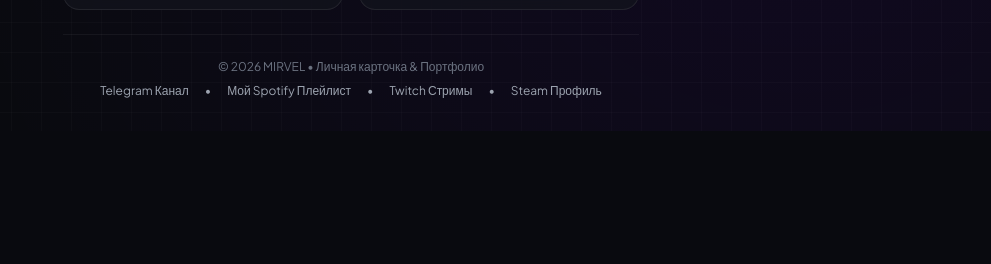
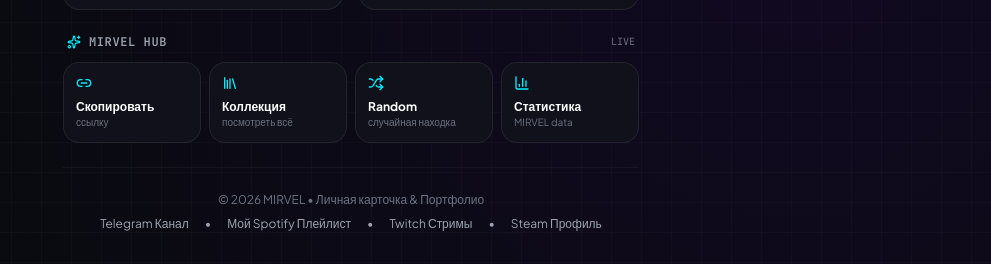
Before and after one commit to mirvelll/mrvl, a plain HTML site: page index.html in a window 1280 px wide. Shown: the part 2048-2312 px from the top of the page, without its empty margins (289-1280 px from the left). Before the commit the page ends 2179 px from the top, so only its background shows below. Drawn offline with nearby package versions, Linux system fonts and the light colour scheme.

Commit message:
Update index.html

```diff
--- a/index.html
+++ b/index.html
@@ -243,6 +243,21 @@
             </div>
         </div>
 
+
+        <!-- MIRVEL HUB -->
+        <section class="space-y-3">
+            <div class="flex items-center justify-between px-1">
+                <h2 class="text-xs uppercase font-bold tracking-wider text-gray-400 mono-font flex items-center gap-2"><i data-lucide="sparkles" class="w-3.5 h-3.5 accent-text"></i> MIRVEL HUB</h2>
+                <span class="text-[10px] text-gray-500 mono-font">LIVE</span>
+            </div>
+            <div class="grid grid-cols-2 sm:grid-cols-4 gap-2">
+                <button onclick="copyProfileLink()" class="glass-card rounded-2xl p-3 text-left hover:-translate-y-0.5 transition-all"><i data-lucide="link-2" class="w-4 h-4 accent-text mb-2"></i><div class="text-xs font-bold text-white">Скопировать</div><div class="text-[10px] text-gray-500">ссылку</div></button>
+                <button onclick="scrollToSection('collection')" class="glass-card rounded-2xl p-3 text-left hover:-translate-y-0.5 transition-all"><i data-lucide="library" class="w-4 h-4 accent-text mb-2"></i><div class="text-xs font-bold text-white">Коллекция</div><div class="text-[10px] text-gray-500">посмотреть всё</div></button>
+                <button onclick="randomCollectionItem()" class="glass-card rounded-2xl p-3 text-left hover:-translate-y-0.5 transition-all"><i data-lucide="shuffle" class="w-4 h-4 accent-text mb-2"></i><div class="text-xs font-bold text-white">Random</div><div class="text-[10px] text-gray-500">случайная находка</div></button>
+                <button onclick="showSiteStats()" class="glass-card rounded-2xl p-3 text-left hover:-translate-y-0.5 transition-all"><i data-lucide="bar-chart-3" class="w-4 h-4 accent-text mb-2"></i><div class="text-xs font-bold text-white">Статистика</div><div class="text-[10px] text-gray-500">MIRVEL data</div></button>
+            </div>
+        </section>
+
         <footer class="pt-6 border-t border-white/5 text-center text-xs text-gray-500 space-y-2">
             <p>© 2026 MIRVEL • Личная карточка & Портфолио</p>
             <div id="footerLinks" class="flex items-center justify-center space-x-4 text-gray-400">
@@ -382,7 +397,7 @@
             </div>
 
             <h3 class="text-base font-bold text-white mb-1">Вход в Админку</h3>
-            <p class="text-xs text-gray-400 mb-4">Пароль по умолчанию: <code class="accent-text font-bold">1234</code></p>
+            <p class="text-xs text-gray-400 mb-4">Введите пароль администратора для продолжения</p>
 
             <form onsubmit="verifyAdminPassword(event)" class="space-y-3">
                 <input type="password" id="adminPassInput" required placeholder="Введите пароль..." class="w-full bg-white/5 border border-white/10 rounded-xl px-3 py-2 text-sm text-center text-white focus:outline-none focus:border-brand-cyan tracking-widest">
@@ -626,6 +641,13 @@
                         <option value="steam">Steam Profile</option>
                         <option value="youtube">YouTube</option>
                         <option value="github">GitHub</option>
+                        <option value="instagram">Instagram</option>
+                        <option value="tiktok">TikTok</option>
+                        <option value="threads">Threads</option>
+                        <option value="reddit">Reddit</option>
+                        <option value="facebook">Facebook</option>
+                        <option value="linkedin">LinkedIn</option>
+                        <option value="patreon">Patreon</option>
                         <option value="discord">Discord</option>
                         <option value="kick">Kick Stream</option>
                         <option value="vk">ВКонтакте (VK)</option>
@@ -660,7 +682,7 @@
     <script>
         // Initial Default Settings Seed
         const INITIAL_SETTINGS = {
-            adminPassword: '1234',
+            adminPassword: 'mrvllol4267',
             profile: {
                 name: 'MIRVEL',
                 role: 'Разработчик ботов • Коллекционер • Геймер',
@@ -807,7 +829,14 @@
             kick: { name: 'Kick', icon: 'radio', colorBg: 'bg-green-500/10', border: 'border-green-500/20', text: 'text-green-400' },
             vk: { name: 'VKontakte', icon: 'users', colorBg: 'bg-blue-500/10', border: 'border-blue-500/20', text: 'text-blue-400' },
             twitter: { name: 'Twitter / X', icon: 'twitter', colorBg: 'bg-sky-400/10', border: 'border-sky-400/20', text: 'text-sky-300' },
-            website: { name: 'Вебсайт', icon: 'globe', colorBg: 'bg-brand-cyan/10', border: 'border-brand-cyan/20', text: 'text-brand-cyan' }
+            website: { name: 'Вебсайт', icon: 'globe', colorBg: 'bg-brand-cyan/10', border: 'border-brand-cyan/20', text: 'text-brand-cyan' },
+            instagram: { name: 'Instagram', icon: 'instagram', colorBg: 'bg-pink-500/10', border: 'border-pink-500/20', text: 'text-pink-400' },
+            tiktok: { name: 'TikTok', icon: 'music-2', colorBg: 'bg-white/10', border: 'border-white/20', text: 'text-white' },
+            threads: { name: 'Threads', icon: 'at-sign', colorBg: 'bg-white/10', border: 'border-white/20', text: 'text-white' },
+            reddit: { name: 'Reddit', icon: 'message-circle', colorBg: 'bg-orange-500/10', border: 'border-orange-500/20', text: 'text-orange-400' },
+            facebook: { name: 'Facebook', icon: 'facebook', colorBg: 'bg-blue-500/10', border: 'border-blue-500/20', text: 'text-blue-400' },
+            linkedin: { name: 'LinkedIn', icon: 'linkedin', colorBg: 'bg-sky-600/10', border: 'border-sky-600/20', text: 'text-sky-400' },
+            patreon: { name: 'Patreon', icon: 'heart', colorBg: 'bg-orange-500/10', border: 'border-orange-500/20', text: 'text-orange-400' }
         };
 
         function renderAll() {
@@ -1616,6 +1645,12 @@
         window.onload = function() {
             renderAll();
         };
+
+        function copyProfileLink(){navigator.clipboard?.writeText(location.href.split('#')[0]).then(()=>showToast('Ссылка скопирована','check-circle-2')).catch(()=>showToast('Скопируй ссылку из адресной строки','link'));}
+        function scrollToSection(id){document.getElementById(id)?.scrollIntoView({behavior:'smooth',block:'start'});}
+        function randomCollectionItem(){const a=appState.collection||[];if(!a.length)return showToast('Коллекция пока пустая','info');const x=a[Math.floor(Math.random()*a.length)];scrollToSection('collection');showToast('🎲 '+x.title,'shuffle');}
+        function showSiteStats(){const c=appState.collection||[],s=appState.socials||[];showToast(`📊 ${c.length} предметов • ${c.filter(x=>x.status==='owned').length} в наличии • ${c.filter(x=>x.status==='wishlist').length} вишлист • ${s.length} ссылок`,'bar-chart-3');}
+        document.addEventListener('keydown',e=>{if(['INPUT','TEXTAREA','SELECT'].includes(document.activeElement?.tagName))return;if(e.key.toLowerCase()==='r')randomCollectionItem();if(e.key.toLowerCase()==='a')openAdminAuthModal();});
     </script>
 </body>
 </html>
```
